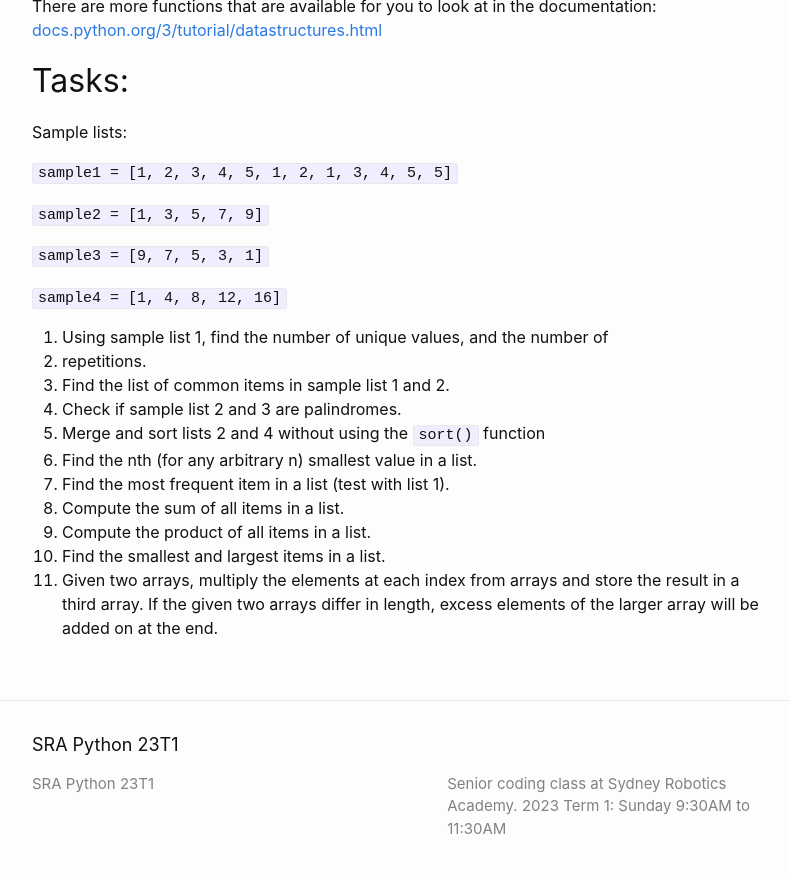
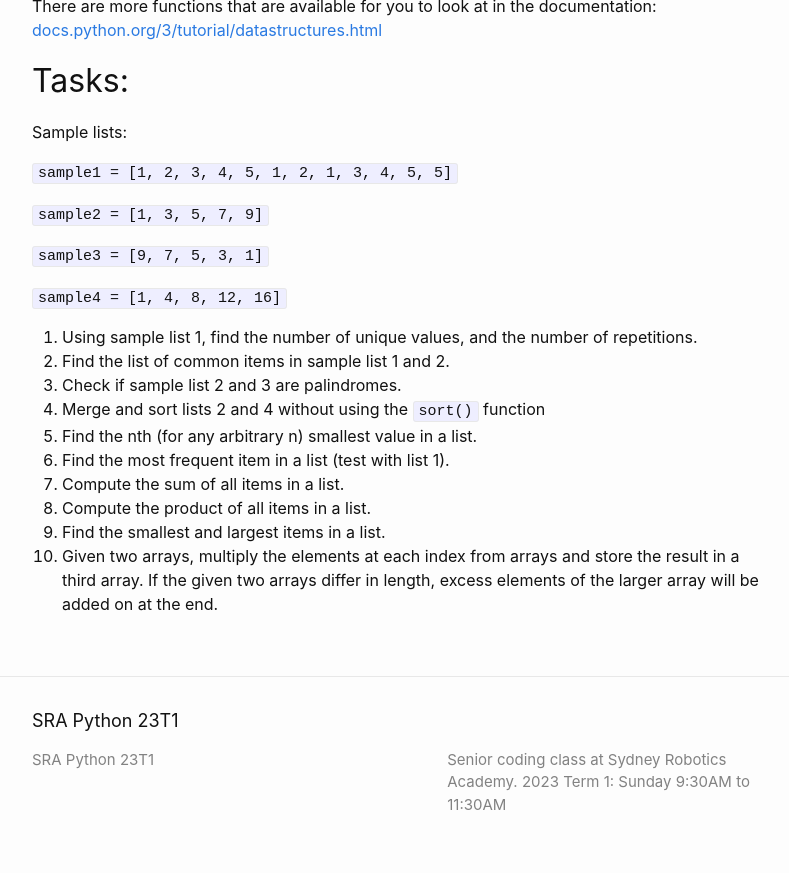
Before and after one commit to afa5e/afa5e.github.io, a Jekyll site: the page built from _posts/2023-02-26-week-5-lists.md, in a window 1280 px wide and 900 px high, scrolled down 1973 px. Shown: the top 873 px of the window, without its empty margins (238-1027 px from the left). Built offline with Jekyll 4.4.1, drawn with Linux system fonts in a browser that asks for light colours; part of the change alters nothing that is shown.

````diff
--- a/_posts/2023-02-26-week-5-lists.md
+++ b/_posts/2023-02-26-week-5-lists.md
@@ -98,7 +98,7 @@ Sample lists:
 ```sample4 = [1, 4, 8, 12, 16]```
 
 1. Using sample list 1, find the number of unique values, and the number of
-2. repetitions.
+   repetitions.
 3. Find the list of common items in sample list 1 and 2.
 4. Check if sample list 2 and 3 are palindromes.
 5. Merge and sort lists 2 and 4 without using the `sort()` function
````
